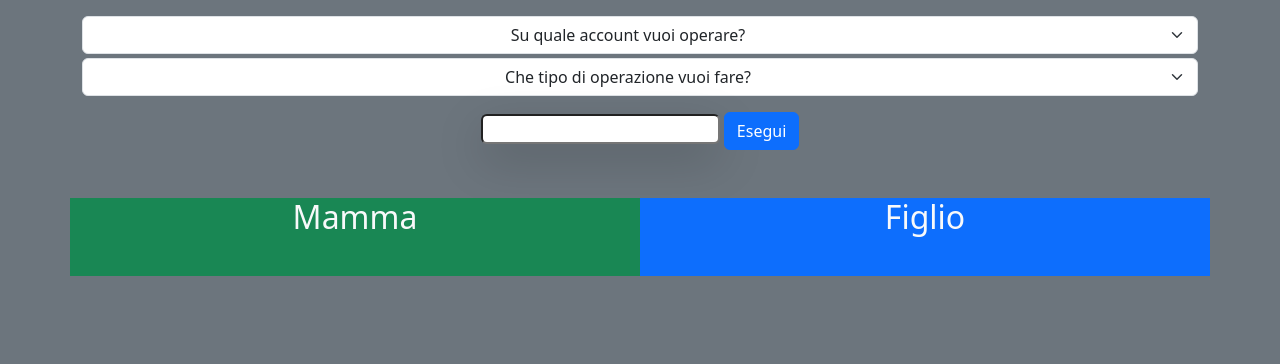
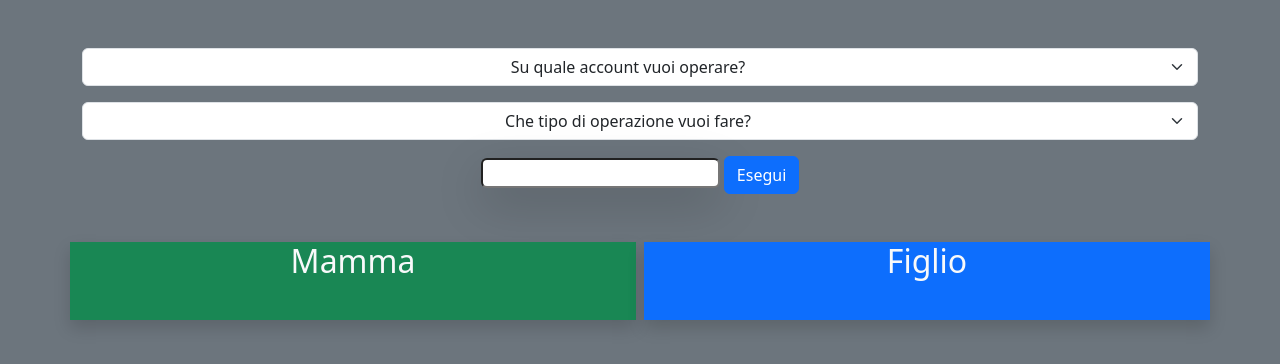
Before and after one commit to andreas94ubertini/U3_W1_D2, a website with bundled scripts: page index.html in a window 1280 px wide. Built offline with nearby package versions, Linux system fonts and the light colour scheme.

Commit message:
updated style

```diff
--- a/index.html
+++ b/index.html
@@ -9,17 +9,17 @@
 </head>
 <body class="bg-secondary">
 <div class="container">
-    <div class="row justify-content-center mt-3">
+    <div class="row justify-content-center mt-5">
         <div class="col d-flex flex-column">
             <form action="" id="form">
-                <div >
+                <div>
                     <select id="select-account" class="form-select" aria-label="Default select example">
                         <option selected class="text-center">Su quale account vuoi operare?</option>
                         <option value="1" class="text-center">Mamma</option>
                         <option value="2" class="text-center">Figlio</option>
                     </select>
                 </div>
-                <div class="mt-1">
+                <div class="mt-3">
                     <select id="select-operation" class="form-select" aria-label="Default select example2">
                         <option selected class="text-center">Che tipo di operazione vuoi fare?</option>
                         <option value="1" class="text-center">Versamento</option>
@@ -33,14 +33,14 @@
             </form>
         </div>
     </div>
-    <div class="row justify-content-center mt-5">
-        <div class="col d-flex flex-column align-items-center bg-success text-light">
+    <div class="row justify-content-center mt-5 gap-2">
+        <div class="col d-flex flex-column align-items-center bg-success text-light shadow">
             <h2>Mamma</h2>
             <p class="check-operation"></p>
             <p class="m-0 saldo"></p>
             <p id="interest"></p>
         </div>
-        <div class="col d-flex flex-column align-items-center bg-primary text-light">
+        <div class="col d-flex flex-column align-items-center bg-primary text-light shadow">
             <h2>Figlio</h2>
             <p class="check-operation"></p>
             <p class="m-0 saldo"></p>
```
